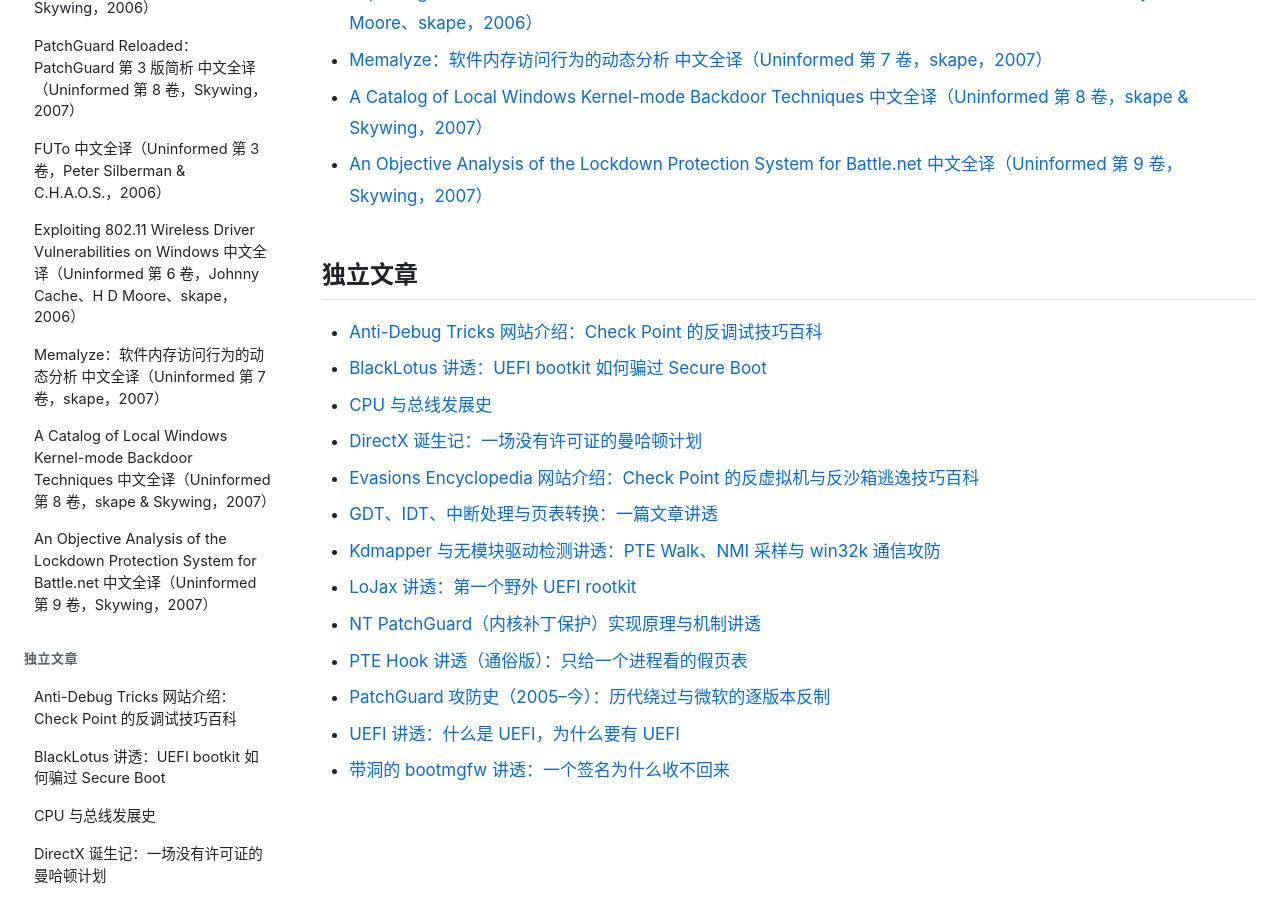
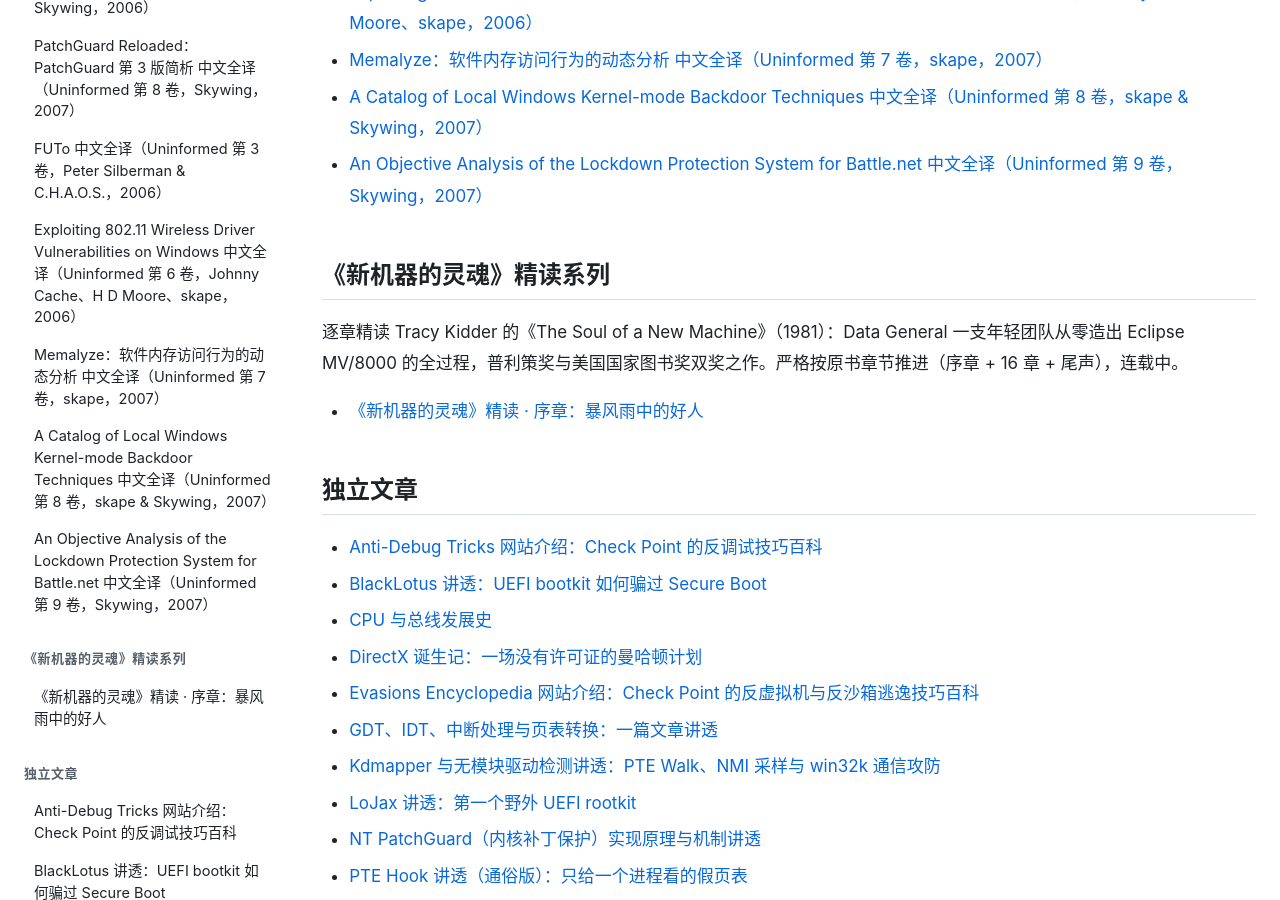
Before and after one commit to jimwitty/jimwitty.github.io, a Jekyll site: the page built from index.md, in a window 1280 px wide and 900 px high, scrolled down 1664 px. Built offline with Jekyll 4.4.1, drawn with Linux system fonts in a browser that asks for light colours.

Commit message:
博客新增《新机器的灵魂》精读系列栏目（侧边栏目录、首页专节、文章系列标签）

```diff
--- a/_layouts/default.html
+++ b/_layouts/default.html
@@ -43,6 +43,15 @@
       </ul>
     </nav>
     <nav class="series-nav">
+      <div class="series-title">《新机器的灵魂》精读系列</div>
+      <ul>
+        {% assign soul_posts = site.categories["新机器的灵魂"] | sort: "series_order" %}
+        {% for post in soul_posts %}
+        <li><a href="{{ post.url | relative_url }}"{% if post.url == page.url %} class="active"{% endif %}>{{ post.title }}</a></li>
+        {% endfor %}
+      </ul>
+    </nav>
+    <nav class="series-nav">
       <div class="series-title">独立文章</div>
       <ul>
         {% assign essay_posts = site.categories["essay"] | where_exp: "post", "post.series != 'uninformed'" | sort: "title" %}
--- a/_layouts/post.html
+++ b/_layouts/post.html
@@ -6,6 +6,7 @@ layout: default
   {% assign cat = page.categories | first %}
   {% if cat == "WRK" %}{% assign series_label = "WRK 源码学习系列" %}
   {% elsif cat == "windows-kernel" %}{% assign series_label = "Win 内核驱动学习系列" %}
+  {% elsif cat == "新机器的灵魂" %}{% assign series_label = "《新机器的灵魂》精读系列" %}
   {% elsif cat == "essay" %}{% assign series_label = "独立文章" %}{% endif %}
   {% if page.series == "uninformed" %}{% assign series_label = "Uninformed 全译系列" %}{% endif %}
   <div class="post-meta">{{ page.date | date: "%Y-%m-%d" }}{% if series_label %} · {{ series_label }}{% endif %}</div>
--- a/index.md
+++ b/index.md
@@ -40,6 +40,17 @@ Uninformed 期刊（uninformed.org）经典论文的中文全译：PatchGuard
 {% endfor %}
 </ul>
 
+## 《新机器的灵魂》精读系列
+
+逐章精读 Tracy Kidder 的《The Soul of a New Machine》（1981）：Data General 一支年轻团队从零造出 Eclipse MV/8000 的全过程，普利策奖与美国国家图书奖双奖之作。严格按原书章节推进（序章 + 16 章 + 尾声），连载中。
+
+<ul>
+{% assign soul_posts = site.categories["新机器的灵魂"] | sort: "series_order" %}
+{% for post in soul_posts %}
+<li><a href="{{ post.url | relative_url }}">{{ post.title }}</a></li>
+{% endfor %}
+</ul>
+
 ## 独立文章
 
 <ul>
```
